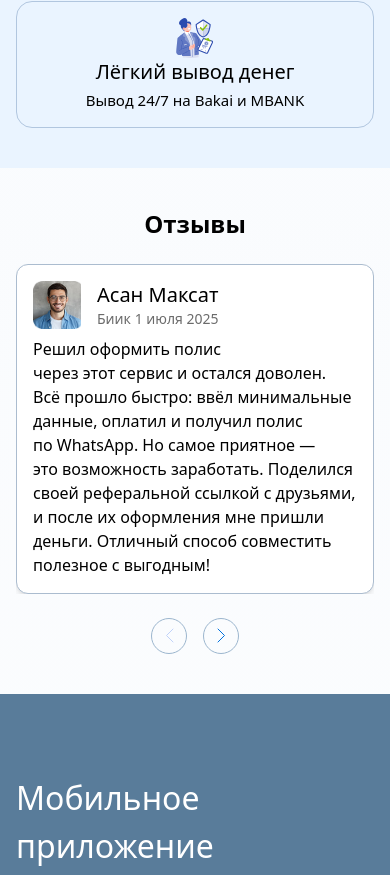
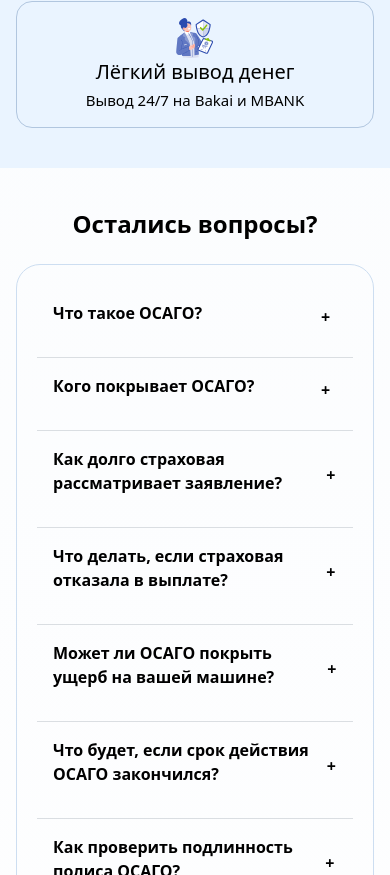
Before and after one commit to Seitek2002/osago, a React (Vite) app: page / in a window 390 px wide. Shown: the part 5349-6224 px from the top of the page. Built offline with nearby package versions, Linux system fonts and the light colour scheme.

Commit message:
fix: comment out unused Reviews and MobileApp components in Home

```diff
--- a/src/pages/Home.tsx
+++ b/src/pages/Home.tsx
@@ -3,8 +3,8 @@ import MainHeader from "../components/MainHeader";
 import Container from "../components/Container";
 import AboutStats from "../components/AboutStats";
 import Question from "../components/Question";
-import Reviews from "../components/Reviews";
-import MobileApp from "../components/MobileApp";
+// import Reviews from "../components/Reviews";
+// import MobileApp from "../components/MobileApp";
 import Mainfooter from "../components/MainFooter";
 import Referral from "../components/Referral";
 import { Link } from "react-router";
@@ -97,8 +97,8 @@ const Home = () => {
       </div>
       <Referral />
       <AboutStats />
-      <Reviews />
-      <MobileApp />
+      {/* <Reviews /> */}
+      {/* <MobileApp /> */}
       <Question />
       <Mainfooter />
       {/* <footer className="footer bg-[#2C2C2C] text-[#fff] py-8 text-sm leading-relaxed">
```
